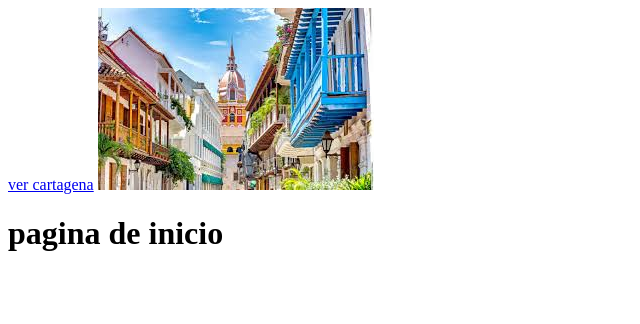
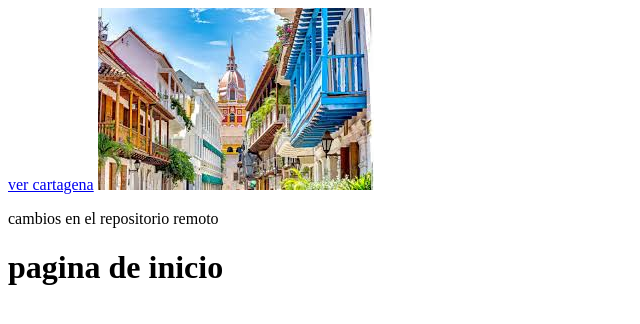
Before and after one commit to estefyt-jpg/ejercicioCV2, a plain HTML site: page index.html in a window 1280 px wide. Shown: the whole page, without its empty margins (0-640 px from the left). Drawn offline with Linux system fonts and the light colour scheme.

Commit message:
Update index.html

```diff
--- a/index.html
+++ b/index.html
@@ -7,6 +7,7 @@
 
     <a href="https://es.wikipedia.org/wiki/Cartagena_de_Indias">ver cartagena</a>
         <img src="imagenes\descarga.jpg" alt="ir a ">
+<p> cambios en el repositorio remoto </p>
 </head>
 <body>
     <h1>pagina de inicio</h1>
```
